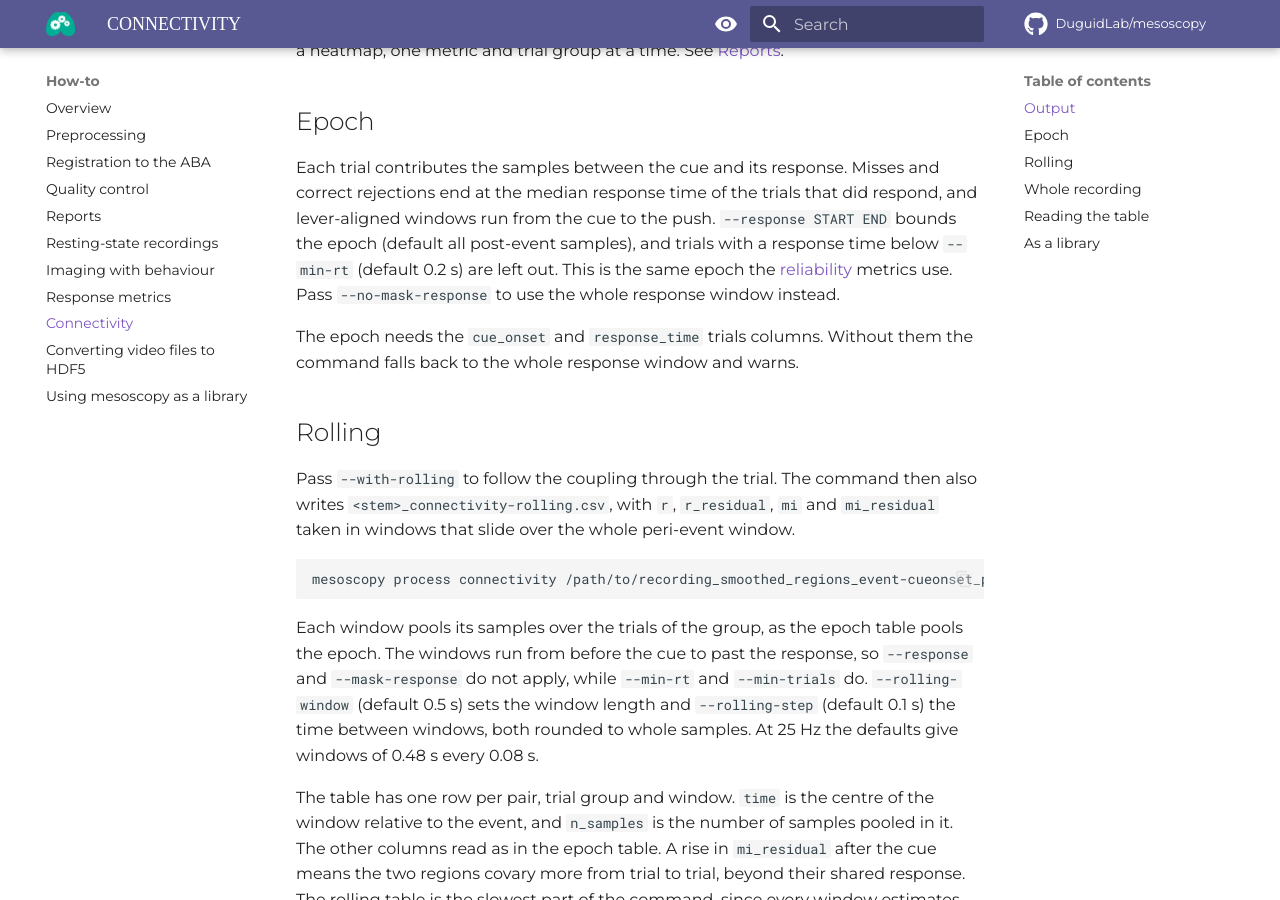
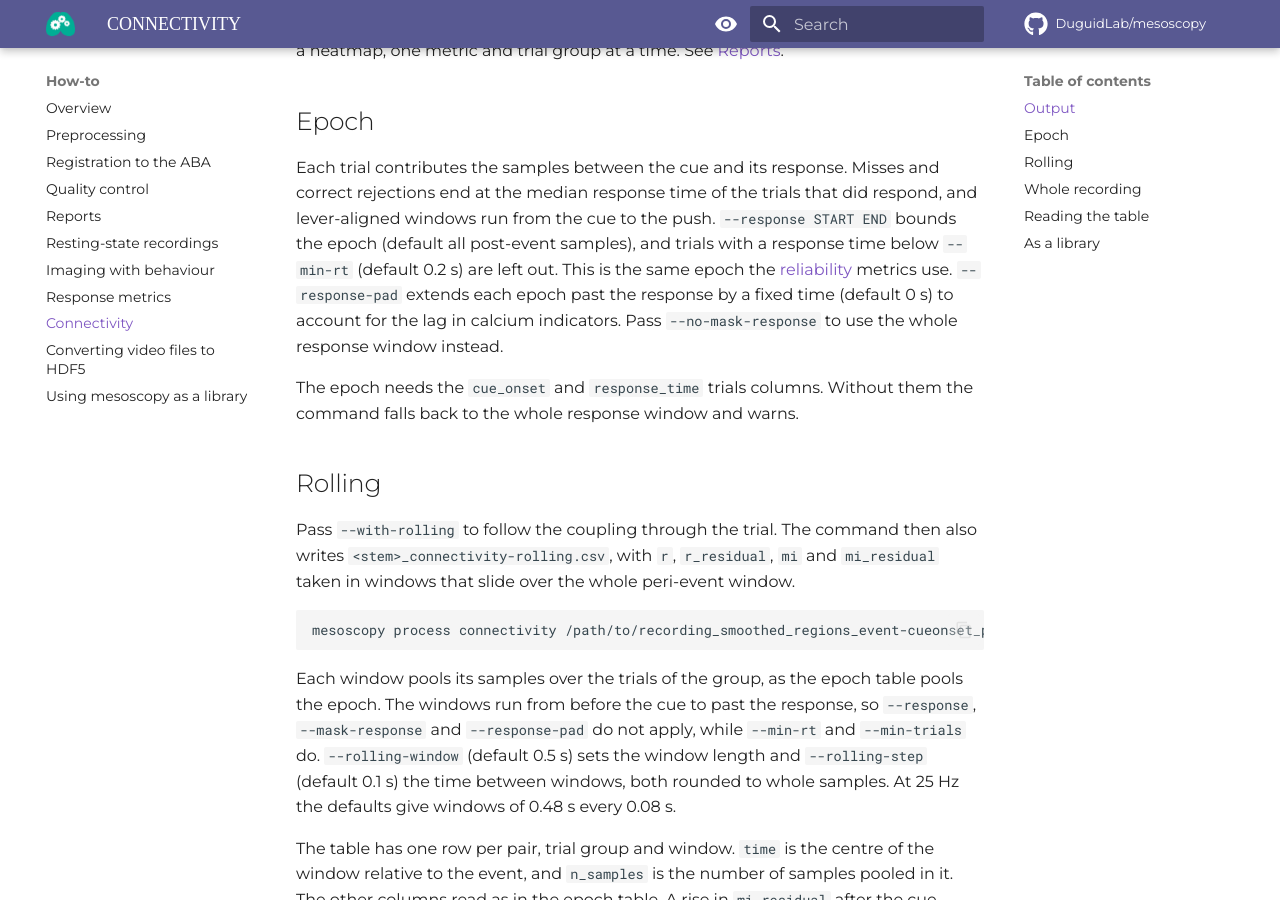
Before and after one commit to DuguidLab/mesoscopy, an MkDocs documentation site: the page built from docs/how-to/connectivity.md, in a window 1280 px wide and 900 px high, scrolled down 1485 px. Built offline with MkDocs 1.6.1 and Material for MkDocs 9.7.7, drawn with Linux system fonts in a browser that asks for light colours; some web fonts are replaced; comment, search, counter and statistics services are not loaded.

Commit message:
add response_pad option explanation

````diff
--- a/docs/how-to/connectivity.md
+++ b/docs/how-to/connectivity.md
@@ -44,7 +44,8 @@ Each trial contributes the samples between the cue and its response. Misses and
 median response time of the trials that did respond, and lever-aligned windows run from the cue to the push.
 `--response START END` bounds the epoch (default all post-event samples), and trials with a response time below
 `--min-rt` (default 0.2 s) are left out. This is the same epoch the [reliability](metrics.md#reliability) metrics
-use. Pass `--no-mask-response` to use the whole response window instead.
+use. `--response-pad` extends each epoch past the response by a fixed time (default 0 s) to account for the lag
+in calcium indicators. Pass `--no-mask-response` to use the whole response window instead.
 
 The epoch needs the `cue_onset` and `response_time` trials columns. Without them the command falls back to the
 whole response window and warns.
@@ -60,9 +61,10 @@ mesoscopy process connectivity /path/to/recording_smoothed_regions_event-cueonse
 ```
 
 Each window pools its samples over the trials of the group, as the epoch table pools the epoch. The windows run
-from before the cue to past the response, so `--response` and `--mask-response` do not apply, while `--min-rt` and
-`--min-trials` do. `--rolling-window` (default 0.5 s) sets the window length and `--rolling-step` (default 0.1 s) the
-time between windows, both rounded to whole samples. At 25 Hz the defaults give windows of 0.48 s every 0.08 s.
+from before the cue to past the response, so `--response`, `--mask-response` and `--response-pad` do not apply,
+while `--min-rt` and `--min-trials` do. `--rolling-window` (default 0.5 s) sets the window length and
+`--rolling-step` (default 0.1 s) the time between windows, both rounded to whole samples. At 25 Hz the defaults give
+windows of 0.48 s every 0.08 s.
 
 The table has one row per pair, trial group and window. `time` is the centre of the window relative to the event,
 and `n_samples` is the number of samples pooled in it. The other columns read as in the epoch table. A rise in
````
